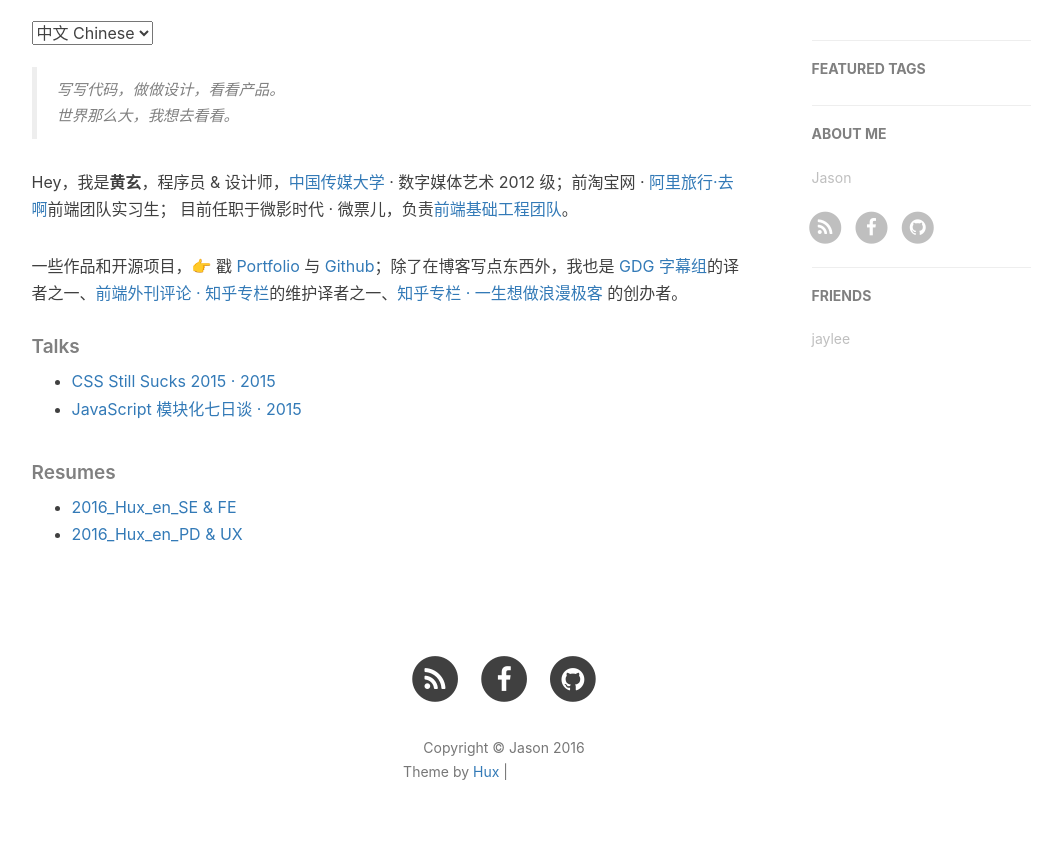
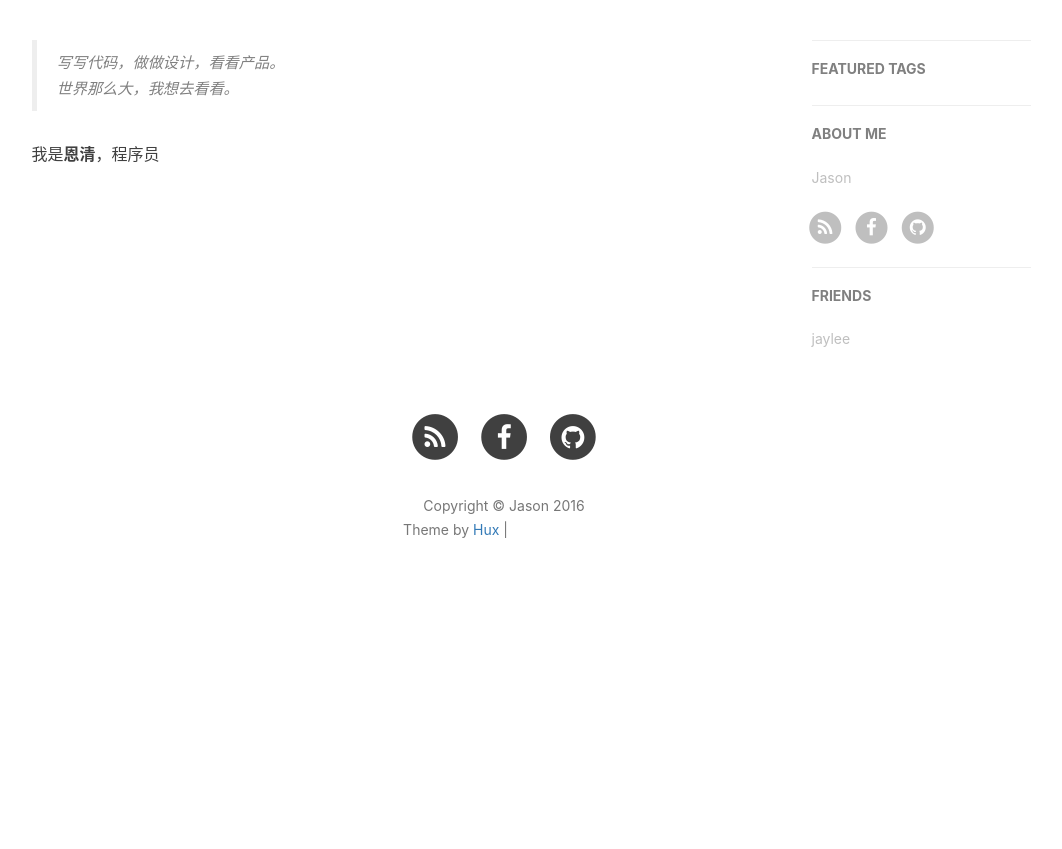
Before and after one commit to JasonYangX/blog, a Jekyll site: the page built from about.html, in a window 1280 px wide. Shown: the part 418-1267 px from the top of the page, without its empty margins (136-1198 px from the left). Built offline with Jekyll 4.4.1, drawn with Linux system fonts in a browser that asks for light colours; nearby versions of some CDN libraries; comment, search, counter and statistics services are not loaded; after the commit the page ends 1025 px from its top, so only the background shows below that; grey boxes are pictures that could not be loaded.

Commit message:
edit sth

```diff
--- a/_config.yml
+++ b/_config.yml
@@ -39,9 +39,9 @@
 #disqus_username: _your_disqus_short_name_
 
 # Duoshuo settings
-duoshuo_username:
+duoshuo_username: eqing
 # Share component is depend on Comment so we can NOT use share only.
-duoshuo_share: false                     # set to false if you want to use Comment without Sharing
+duoshuo_share: true  # set to false if you want to use Comment without Sharing
 
 # Analytics settings
 # Baidu Analytics
--- a/about.html
+++ b/about.html
@@ -4,12 +4,6 @@
 description: "Hey, this is Hux."
 header-img: "img/about-bg.jpg"
 ---
-
-<!-- Language Selector -->
-<select onchange= "onLanChange(this.options[this.options.selectedIndex].value)">
-    <option value="0" selected> 中文 Chinese </option>
-    <option value="1"> 英文 English </option>
-</select>
 
 <!-- Chinese Version -->
 <div class="zh post-container">
@@ -18,104 +12,19 @@
     <blockquote><p>写写代码，做做设计，看看产品。<br>
     世界那么大，我想去看看。</p></blockquote>
 
-    <p>Hey，我是<strong>黄玄</strong>，程序员 &amp; 设计师，<a href="http://by.cuc.edu.cn/">中国传媒大学</a> · 数字媒体艺术 2012 级；前淘宝网 · <a href="http://alitrip.com">阿里旅行·去啊</a>前端团队实习生；
-    目前任职于微影时代 · 微票儿，负责<a href="http://wepiaoFEI.github.io">前端基础工程团队</a>。</p>
-
-    <p>一些作品和开源项目，👉 戳 <a href="/portfolio">Portfolio</a> 与 <a href="http://github.com/huxpro">Github</a>；除了在博客写点东西外，我也是 <a href="http://www.gfansub.com/">GDG 字幕组</a>的译者之一、<a href="http://zhuanlan.zhihu.com/FrontendMagazine">前端外刊评论 · 知乎专栏</a>的维护译者之一、<a href="http://zhuanlan.zhihu.com/huxblog">知乎专栏 · 一生想做浪漫极客</a> 的创办者。</p>
-
-    <h5>Talks</h5>
-
-    <ul>
-    <li><a href="http://huangxuan.me/2015/12/28/css-sucks-2015/">CSS Still Sucks 2015 · 2015</a></li>
-    <li><a href="http://huangxuan.me/2015/07/09/js-module-7day/">JavaScript 模块化七日谈 · 2015</a></li>
-    </ul>
-
-
-    <h5>Resumes</h5>
-
-    <ul>
-    <li><a href="/attach/2016_Hux_en_SE.pdf">2016_Hux_en_SE &amp; FE</a></li>
-    <li><a href="attach/2016_Hux_en_PD.pdf">2016_Hux_en_PD &amp; UX</a></li>
-    </ul>
+    <p>我是<strong>恩清</strong>，程序员 <a
 
 </div>
 
-<!-- English Version -->
-<div class="en post-container">
-    <blockquote><p>Yet another Frontend Engineer. <br>
-    Yet another Lifelong Designer.</p></blockquote>
 
-    <p>My name is <strong>Huang Xuan(黄玄)</strong>，you can call me nickname <strong>Hux</strong>. I studied Digital Media Art in <a href="https://en.wikipedia.org/wiki/Communication_University_of_China">Communication University of China</a>, which is a interdisciplinary subject of technology and art, and now Senior.</p>
-
-    <p>As a engineer, I work at Wepiao (<a href="https://www.crunchbase.com/organization/wepiao#/entity">in CrunchBase</a>) as the dev lead of Front-End Infrastructure Team currently, and <a href="https://www.alitrip.com/">Alibaba Trip</a> as Intern for one year previously.</p>
-
-    <p>As a designer, I am ever offered as UI/UX Designer Intern by Alibaba, Microsoft etc. I am experienced in Motion Graphic Design, and familer with typography and layout.</p>
-
-    <p>Some of my projects is put on my <a href="/portfolio">Portfolio 👉</a> and <a href="http://github.com/huxpro">Github 👉</a>. I am also translator of <a href="http://www.gfansub.com/">GDG China</a>, maintainer of <a href="http://zhuanlan.zhihu.com/FrontendMagazine">Frontend Magazine</a> and owner of <a href="http://zhuanlan.zhihu.com/huxblog">Lifelong Romantic Geek</a></p>
-
-    <h5>Talks</h5>
-
-    <ul>
-    <li><a href="http://huangxuan.me/2015/12/28/css-sucks-2015/">CSS Still Sucks 2015 · 2015</a></li>
-    <li><a href="http://huangxuan.me/2015/07/09/js-module-7day/">JavaScript Modularization Journey · 2015</a></li>
-    </ul>
-
-
-    <h5>Resumes</h5>
-
-    <ul>
-    <li><a href="/attach/2016_Hux_en_SE.pdf">2016_Hux_en_SE &amp; FE</a></li>
-    <li><a href="attach/2016_Hux_en_PD.pdf">2016_Hux_en_PD &amp; UX</a></li>
-    </ul>
 </div>
-
-<!-- Handle Language Change -->
-<script type="text/javascript">
-    // get nodes
-    var $zh = document.querySelector(".zh");
-    var $en = document.querySelector(".en");
-    var $select = document.querySelector("select");
-
-    // bind hashchange event
-    window.addEventListener('hashchange', _render);
-
-    // handle render
-    function _render(){
-        var _hash = window.location.hash;
-        // en
-        if(_hash == "#en"){
-            $select.selectedIndex = 1;
-            $en.style.display = "block";
-            $zh.style.display = "none";
-        // zh by default
-        }else{
-            // not trigger onChange, otherwise cause a loop call.
-            $select.selectedIndex = 0;
-            $zh.style.display = "block";
-            $en.style.display = "none";
-        }
-    }
-
-    // handle select change
-    function onLanChange(index){
-        if(index == 0){
-            window.location.hash = "#zh"
-        }else{
-            window.location.hash = "#en"
-        }
-    }
-
-    // init
-    _render();
-</script>
-
 
 
 {% if site.duoshuo_username %}
 <!-- 多说评论框 start -->
 <div class="comment">
     <div class="ds-thread"
-    {% if site.duoshuo_username == "huxblog" %}
+    {% if site.duoshuo_username == "eqing" %}
         data-thread-id="1187623191091085319"
     {% else %}
         data-thread-key="{{site.duoshuo_username}}/about"
```
